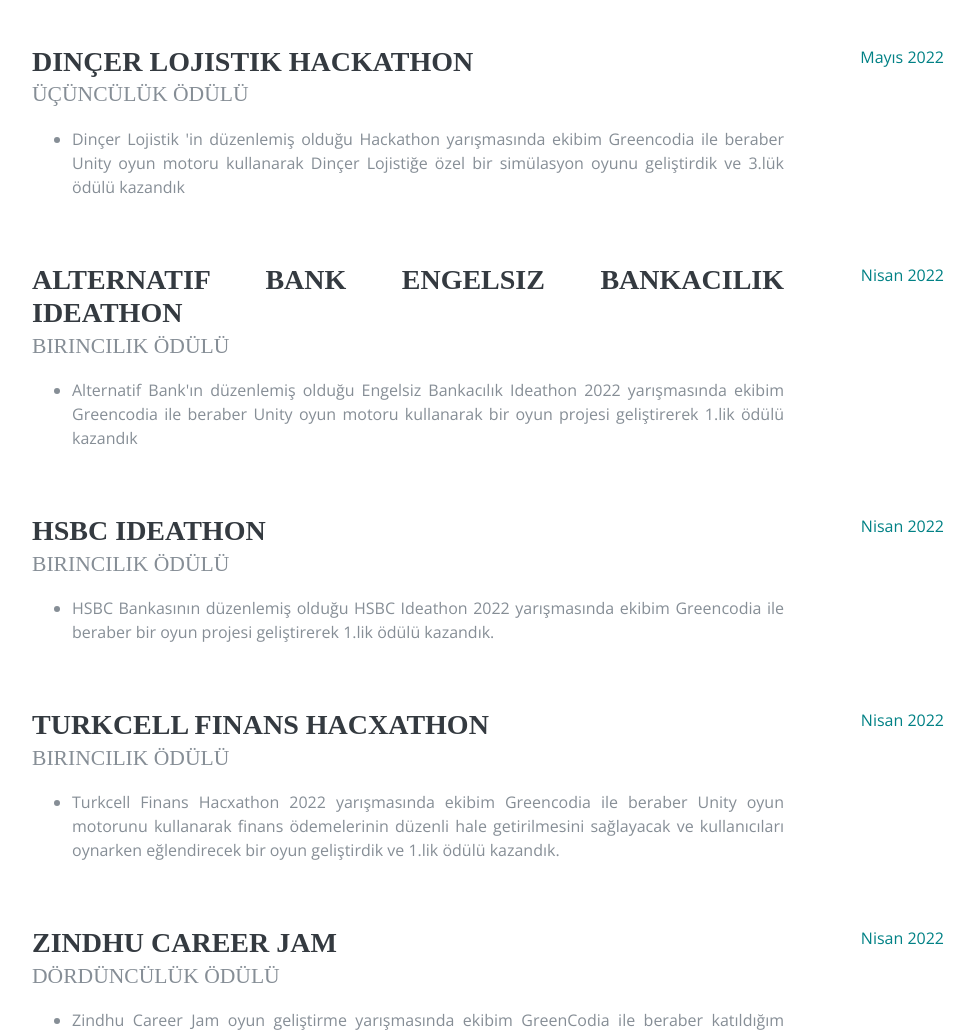
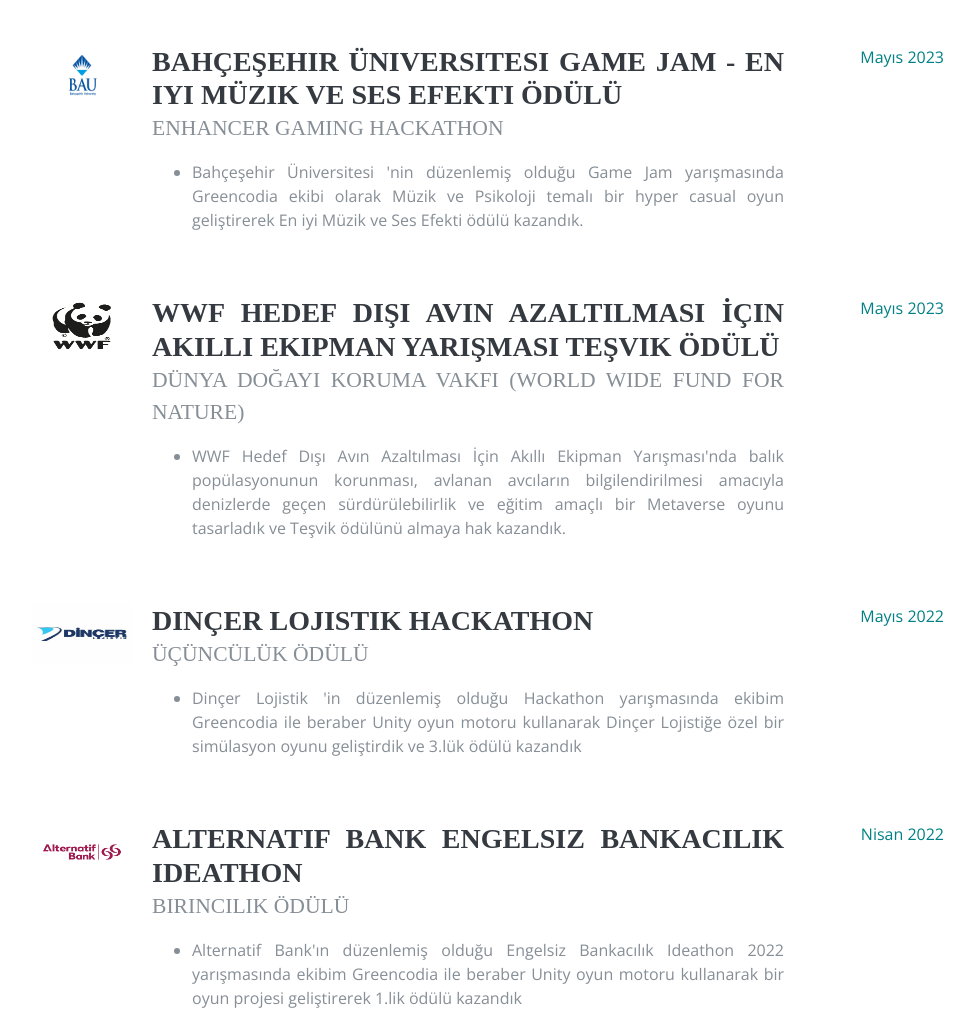
Before and after one commit to burak-sahin156/burak-sahin156.github.io, a website: page resume/index.html in a window 1280 px wide. Shown: the part 1177-2207 px from the top of the page, without its empty margins (288-1262 px from the left). Drawn offline with nearby package versions, Linux system fonts and the light colour scheme; a web font is replaced by a local one.

Commit message:
VibeChanger oyunu portfolyoya eklendi. Deneyim kısmına logolar ve oduller eklendi.

```diff
--- a/js/projectModal.js
+++ b/js/projectModal.js
@@ -1,9 +1,10 @@
 var RankedProjects=[
+    Projects.Details.VibeChanger,
+    Projects.Details.DonerTacoKebapMaster,
+    Projects.Details.CoffeGameIdea,
     Projects.Details.HellBridgeRunner,
     Projects.Details.SwordRunner,
     Projects.Details.BattleHero,
-    Projects.Details.CoffeGameIdea,
-    Projects.Details.DonerTacoKebapMaster,
     Projects.Details.CircusCharlie
 ];
 //Functions
--- a/resume/index.html
+++ b/resume/index.html
@@ -5,9 +5,11 @@
 
   <meta charset="utf-8">
   <meta name="viewport" content="width=device-width, initial-scale=1, shrink-to-fit=no">
-  <meta name="description" content="İstanbul Topkapı Üniversitesi Bilgisayar Mühendisliği 4.sınıf öğrencisiyim. Yaklaşık 3 yıldır Unity oyun motoru ile mobil oyun geliştirme alanında hyper casual, casual, idle tarzında oyunlar geliştirerek kendimi geliştiriyorum. Bilgisayar oyunları ve mobil oyunlar geliştirme,yönetme ve pazarlama bilgisine sahip bir oyun geliştiricisiyim.Takım çalışması, yayıncı ve yatırımcı anlaşması konusunda deneyimliyim.">
+  <meta name="description"
+    content="İstanbul Topkapı Üniversitesi Bilgisayar Mühendisliği 4.sınıf öğrencisiyim. Yaklaşık 3 yıldır Unity oyun motoru ile mobil oyun geliştirme alanında hyper casual, casual, idle tarzında oyunlar geliştirerek kendimi geliştiriyorum. Bilgisayar oyunları ve mobil oyunlar geliştirme,yönetme ve pazarlama bilgisine sahip bir oyun geliştiricisiyim.Takım çalışması, yayıncı ve yatırımcı anlaşması konusunda deneyimliyim.">
   <meta name="author" content="Burak Şahin, burak.sahin.ayvansaray@gmail.com">
-  <meta name="keywords" content="Game, Programmer, Gameplay, Developer, Turkish,, Portfolio, Unity, Unity3D, C#, C++,C,Python, Institute of Technology, Burak, VR, Virtual, Android,">
+  <meta name="keywords"
+    content="Game, Programmer, Gameplay, Developer, Turkish,, Portfolio, Unity, Unity3D, C#, C++,C,Python, Institute of Technology, Burak, VR, Virtual, Android,">
   <meta property="og:image" content="../img/profil.jfif">
   <meta name="google-site-verification" content="xDJyLqBjXRWvHO2nDuwWnZPF6ohX08uhF4eCDptAahg" />
 
@@ -136,11 +138,14 @@
             </a>
             <div class="subheading mb-3">GİRİŞİM</div>
             <p>
-              Greencodia game studio Metaverse,hypercasual,hybrid casual ve simulasyon alanlanlarında projeler üretmiş bir startuptır.
+              Greencodia game studio Metaverse,hypercasual,hybrid casual ve simulasyon alanlanlarında projeler üretmiş
+              bir startuptır.
               <br>
-              2022 Şubat ayında 4 arkadaşım ile birlikte toplam 5 kişilik bir kadro ile sürdürlebilir kalkınma hedefleri doğrultusunda eğitici projeler yapmak için kurduğumuz bir oyun girişimidir.
+              2022 Şubat ayında 4 arkadaşım ile birlikte toplam 5 kişilik bir kadro ile sürdürlebilir kalkınma hedefleri
+              doğrultusunda eğitici projeler yapmak için kurduğumuz bir oyun girişimidir.
               <br>
-              Zaman içerisinde Metaverse ,Hypercasual ,hybrid casual ve simülasyon alanlarında da benzer projeler üretmiş bir startupız
+              Zaman içerisinde Metaverse ,Hypercasual ,hybrid casual ve simülasyon alanlarında da benzer projeler
+              üretmiş bir startupız
             </p>
           </div>
           <div class="resume-date text-md-right">
@@ -154,6 +159,48 @@
         <h2 class="mb-5">Deneyim</h2>
 
         <div class="resume-item d-flex flex-column flex-md-row mb-5">
+          <div >
+            <img src="../img/bau.jpg" alt="Bahçeşehir Üniversitesi Game Jam" style="width: 100px;height: 60px;margin-right: 20px;">
+          </div>
+          <div class="resume-content mr-auto">
+            <h3 class="mb-0">
+
+              Bahçeşehir Üniversitesi Game Jam - En iyi Müzik ve Ses Efekti Ödülü</h3>
+            <div class="subheading mb-3">Enhancer Gaming Hackathon</div>
+            <ul>
+              <li>Bahçeşehir Üniversitesi 'nin düzenlemiş olduğu Game Jam yarışmasında Greencodia
+                 ekibi olarak Müzik ve Psikoloji temalı bir hyper casual oyun geliştirerek En iyi Müzik ve
+                 Ses Efekti ödülü kazandık.</li>
+            </ul>
+          </div>
+          <div class="resume-date text-md-right">
+            <span class="text-primary">Mayıs 2023</span>
+          </div>
+        </div>
+
+        <div class="resume-item d-flex flex-column flex-md-row mb-5">
+          <div >
+            <img src="../img/WWFlogo.png" alt="Dünya Doğayı Koruma Vakfı" style="width: 100px;height: 60px;margin-right: 20px;">
+          </div>
+          <div class="resume-content mr-auto">
+            <h3 class="mb-0">WWF Hedef Dışı Avın Azaltılması İçin Akıllı Ekipman Yarışması Teşvik Ödülü</h3>
+            <div class="subheading mb-3">Dünya Doğayı Koruma Vakfı (World Wide Fund for Nature)</div>
+            <ul>
+              <li>WWF Hedef Dışı Avın Azaltılması İçin Akıllı Ekipman Yarışması'nda balık
+                popülasyonunun korunması, avlanan avcıların bilgilendirilmesi amacıyla denizlerde
+                geçen sürdürülebilirlik ve eğitim amaçlı bir Metaverse oyunu tasarladık ve
+                Teşvik ödülünü almaya hak kazandık.</li>
+            </ul>
+          </div>
+          <div class="resume-date text-md-right">
+            <span class="text-primary">Mayıs 2023</span>
+          </div>
+        </div>
+
+        <div class="resume-item d-flex flex-column flex-md-row mb-5">
+          <div >
+            <img src="../img/DinçerLogo.jfif" alt="Dinçer Lojistik" style="width: 100px;height: 60px;margin-right: 20px;">
+          </div>
           <div class="resume-content mr-auto">
             <h3 class="mb-0">Dinçer Lojistik Hackathon</h3>
             <div class="subheading mb-3">Üçüncülük Ödülü</div>
@@ -169,6 +216,9 @@
         </div>
 
         <div class="resume-item d-flex flex-column flex-md-row mb-5">
+          <div >
+            <img src="../img/alternatifbanklogo.jpg" alt="Alternatif Bank" style="width: 100px;height: 60px;margin-right: 20px;">
+          </div>
           <div class="resume-content mr-auto">
             <h3 class="mb-0">Alternatif Bank Engelsiz Bankacılık Ideathon</h3>
             <div class="subheading mb-3">Birincilik Ödülü</div>
@@ -184,6 +234,9 @@
         </div>
 
         <div class="resume-item d-flex flex-column flex-md-row mb-5">
+          <div >
+            <img src="../img/hsbc.png" alt="HSBC Bankası" style="width: 100px;height: 60px;margin-right: 20px;">
+          </div>
           <div class="resume-content mr-auto">
             <h3 class="mb-0">HSBC Ideathon</h3>
             <div class="subheading mb-3">Birincilik Ödülü</div>
@@ -198,6 +251,9 @@
         </div>
 
         <div class="resume-item d-flex flex-column flex-md-row mb-5">
+          <div >
+            <img src="../img/Turkcell.webp" alt="Turkcell" style="width: 100px;height: 60px;margin-right: 20px;">
+          </div>
           <div class="resume-content mr-auto">
             <h3 class="mb-0">Turkcell Finans Hacxathon</h3>
             <div class="subheading mb-3">Birincilik Ödülü</div>
@@ -213,6 +269,9 @@
         </div>
 
         <div class="resume-item d-flex flex-column flex-md-row mb-5">
+          <div >
+            <img src="../img/zindhu.jfif" alt="Turkcell" style="width: 100px;height: 60px;margin-right: 20px;">
+          </div>
           <div class="resume-content mr-auto">
             <h3 class="mb-0">Zindhu Career Jam</h3>
             <div class="subheading mb-3">Dördüncülük Ödülü</div>
@@ -228,6 +287,9 @@
         </div>
 
         <div class="resume-item d-flex flex-column flex-md-row mb-5">
+          <div >
+            <img src="../img/vakıfbank.jpg" alt="Turkcell" style="width: 100px;height: 60px;margin-right: 20px;">
+          </div>
           <div class="resume-content mr-auto">
             <h3 class="mb-0">Vakıfbank Hackathon</h3>
             <div class="subheading mb-3">Birincilik En İyi MVP Ödülü</div>
@@ -267,7 +329,8 @@
             <h3 class="mb-0">Ecole 42 İstanbul</h3>
             <div class="subheading mb-3">Bilgisayar Yazılımı Mühendisliği</div>
             <div>
-                UNIX işletim sistemi<br>İleri Düzey C Programlama Becerisi<br>Git,Github<br>Analitik düşünme ve Problem Çözme
+              UNIX işletim sistemi<br>İleri Düzey C Programlama Becerisi<br>Git,Github<br>Analitik düşünme ve Problem
+              Çözme
             </div>
           </div>
           <div class="resume-date text-md-right">
@@ -328,10 +391,12 @@
     <section class="resume-section p-3 p-lg-5 d-flex flex-column" id="interests">
       <div class="my-auto">
         <h2 class="mb-5">İlgi Alanları</h2>
-        <p>RPG oyun türlerini hem oynamak hem de mekaniklerini yazmaya çalışmak adına her zaman ilgi duymuşumdur.Gelişmiş yapay zeka
+        <p>RPG oyun türlerini hem oynamak hem de mekaniklerini yazmaya çalışmak adına her zaman ilgi
+          duymuşumdur.Gelişmiş yapay zeka
           algoritmalarını öğrenmeye ilgiliyim. Profesyonel RPG projelerinde her zaman yer almak isterim.
         </p>
-        <p class="mb-0">Mobil oyunlar oynamak,farklı oyun mekanikleri keşfetmek ve öğrenmek,trend mekanikler ve oyunlar,oyun pazarlama stratejisi gibi
+        <p class="mb-0">Mobil oyunlar oynamak,farklı oyun mekanikleri keşfetmek ve öğrenmek,trend mekanikler ve
+          oyunlar,oyun pazarlama stratejisi gibi
           alanlar ilgi alanımdadır.
         </p>
       </div>
```
Also changed, not shown: js/projectInfo.js (+10 -1 lines), img/DinçerLogo.jfif (added), img/Turkcell.webp (added), img/WWFlogo.png (added), img/alternatifbanklogo.jpg (added), img/bau.jpg (added), img/hsbc.png (added), img/portfolio/VibeChanger/thumb.PNG (added), img/vakıfbank.jpg (added), img/zindhu.jfif (added).
